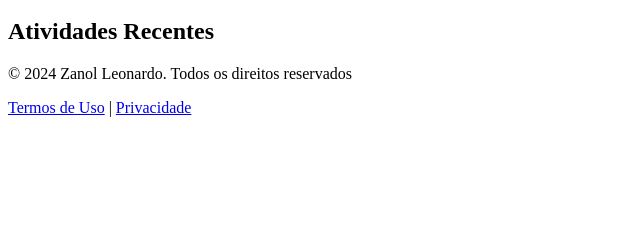
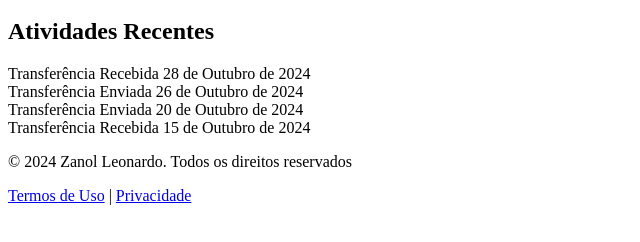
Before and after one commit to LeonardoZanol/dashboard, a plain HTML site: page index.html in a window 1280 px wide. Shown: the part 176-418 px from the top of the page, without its empty margins (0-640 px from the left). Drawn offline with Linux system fonts and the light colour scheme.

Commit message:
Adicionado itens para atividades recentes

```diff
--- a/index.html
+++ b/index.html
@@ -38,6 +38,23 @@
 
         <section class="atividades-recentes">
             <h2>Atividades Recentes</h2>
+
+            <div class="atividade">
+                <span class="tipo-atividade">Transferência Recebida</span>
+                <span class="data-atividade">28 de Outubro de 2024</span>
+            </div>
+            <div class="atividade">
+                <span class="tipo-atividade">Transferência Enviada</span>
+                <span class="data-atividade">26 de Outubro de 2024</span>
+            </div>
+            <div class="atividade">
+                <span class="tipo-atividade">Transferência Enviada</span>
+                <span class="data-atividade">20 de Outubro de 2024</span>
+            </div>
+            <div class="atividade">
+                <span class="tipo-atividade">Transferência Recebida</span>
+                <span class="data-atividade">15 de Outubro de 2024</span>
+            </div>
         </section>
     </main>
 
```
